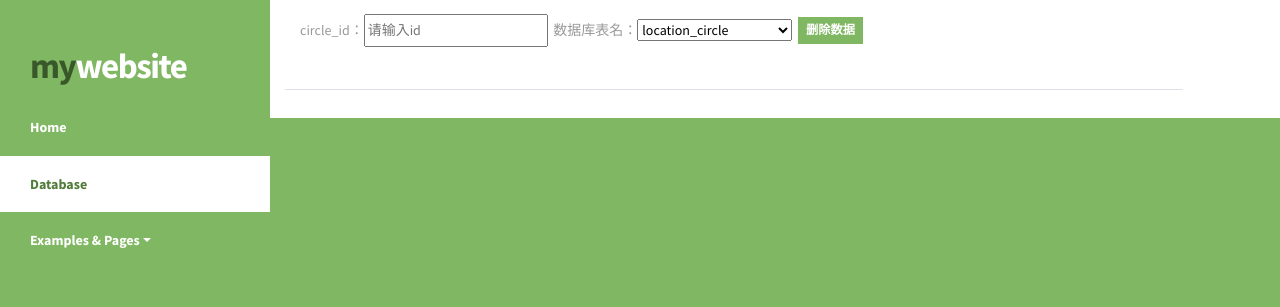
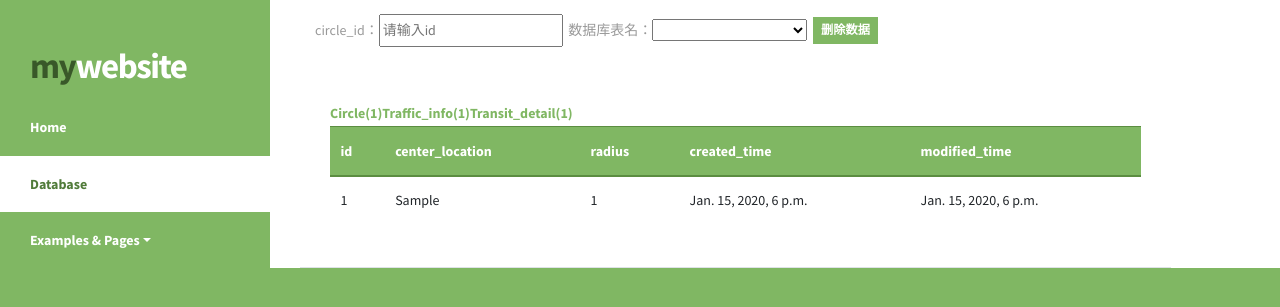
Before and after one commit to michaelWGR/map, a Django app: page /db_data in a window 1280 px wide. Shown: the top 307 px of the page. Run offline with Django 3.2, Linux system fonts and the light colour scheme; tables that the repository leaves empty hold one stand-in row (values such as "Sample post"); some libraries are stand-ins or nearby versions.

Commit message:
添加数据库显示

```diff
--- a/location/models.py
+++ b/location/models.py
@@ -19,7 +19,7 @@ class Circle(models.Model):
     created_time = models.DateTimeField(default=timezone.now(), verbose_name='创建时间')
 
     def __str__(self):
-        return self.id
+        return self.center_location
 
 class Traffic_info(models.Model):
     name = models.CharField(max_length=50, verbose_name='交通名称')
--- a/location/static/location/js/db_data.js
+++ b/location/static/location/js/db_data.js
@@ -1,22 +1,25 @@
 $(function () {
-    $("#delete_data").click(function () {
+    $("#delete_data_button").click(function () {
         let formData = {
             circle_id: $("#circle_id").val(),
             db_table_name: $("#db_table_name").val()
         };
         $.post("db_data/delete_data", formData, function (data) {
+
             if (data["code"] === 0) {
-                $("#delete_count").text("已删除数据" + data["delete_count"] + "条");
-                var msg = "";
+                let del_count = "已删除数据" + data["delete_count"] + "条";
+                let msg = "已删除数据信息：";
                 for (i in data["delete_msg"]) {
-                    msg += i + ":" + data["delete_msg"][i] + "\t";
+                    msg += i + ":" + data["delete_msg"][i] + "  ";
                 }
-                $("#delete_msg").text("已删除数据信息：" + msg);
+                alert(del_count + "\n" + msg);
+                window.location.reload();
             }
             else {
-                $("#delete_msg").text(data["error"]);
+                alert(data["error"])
             }
+        });
+    });
 
-        })
-    });
+    $("#db_tab li:eq(0) a").tab('show');
 });
--- a/location/views.py
+++ b/location/views.py
@@ -27,9 +27,9 @@ def detail(request, traffic_info_id):
     return render(request, 'location/detail.html', context)
 
 def db_data(request):
-    circle_list = Circle.objects.all().order_by('id')
-    traffic_info_list = Traffic_info.objects.all().order_by('id')
-    transit_detail_list= Transit_detail.objects.all().order_by('id')
+    circle_list = Circle.objects.all().order_by('-modified_time')
+    traffic_info_list = Traffic_info.objects.all().order_by('-modified_time')
+    transit_detail_list= Transit_detail.objects.all().order_by('-modified_time')
     context = {
         'circle_list': circle_list,
         'traffic_info_list': traffic_info_list,
--- a/templates/base.html
+++ b/templates/base.html
@@ -7,7 +7,6 @@
         <meta name="viewport" content="width=device-width, initial-scale=1, shrink-to-fit=no">
 
         <!-- Main CSS -->
-
         <link rel="stylesheet" href="{% static 'bootstrap-4.4.1/css/bootstrap.min.css' %}">
         <link rel="stylesheet" href="{% static 'bootstrap-4.4.1/fontawesome-free-5.12.1-web/css/all.css' %}">
         <link rel="stylesheet" href="{% static 'location/css/style.css' %}">
--- a/templates/location/db_data.html
+++ b/templates/location/db_data.html
@@ -23,7 +23,6 @@
 {% endblock %}
 
 {% block main %}
-<div class="row">
     <article class="col-md-11">
         <form class="form-inline" role="form">
             <div class="form-group">
@@ -34,18 +33,113 @@
             <div class="form-group">
                 <label for="db_table_name">数据库表名：</label>
                 <select id="db_table_name">
+                    <option value=""></option>
                     <option value="location_circle">location_circle</option>
                     <option value="location_traffic_info">location_traffic_info</option>
                     <option value="location_transit_detail">location_transit_detail</option>
                 </select>
             </div>
             &nbsp;&nbsp;
-            <input class="btn btn-primary btn-sm" id="delete_data" type="button" value="删除数据">
+            <input class="btn btn-primary btn-sm" id="delete_data_button" type="button" value="删除数据">
         </form>
-        <p><span id="delete_count"></span></p>
-        <p><span id="delete_msg"></span></p>
+        <br><br>
+
+        <div class="col-12">
+            <ul class="nav nav-pills" id="db_tab">
+                <li><a href="#circle" data-toggle="tab" title="Circle">Circle({{ circle_list.count }})</a></li>
+                <li><a href="#traffic_info" data-toggle="tab" title="Traffic_info">Traffic_info({{ traffic_info_list.count }})</a></li>
+                <li><a href="#transit_detail" data-toggle="tab" title="Transit_detail">Transit_detail({{ transit_detail_list.count }})</a></li>
+            </ul>
+            <div class="tab-content">
+                <div class="tab-pane fade in active" id="circle">
+                    {% if circle_list %}
+                        <table class="table table-hover">
+                            <thead>
+                                <tr>
+                                    <th>id</th>
+                                    <th>center_location</th>
+                                    <th>radius</th>
+                                    <th>created_time</th>
+                                    <th>modified_time</th>
+                                </tr>
+                            </thead>
+                            <tbody>
+                                {% for circle in circle_list %}
+                                    <tr>
+                                        <td>{{ circle.id }}</td>
+                                        <td>{{ circle.center_location }}</td>
+                                        <td>{{ circle.radius }}</td>
+                                        <td>{{ circle.created_time }}</td>
+                                        <td>{{ circle.modified_time }}</td>
+                                    </tr>
+                                {% endfor %}
+                            </tbody>
+                        </table>
+                    {% endif %}
+                </div>
+                <div class="tab-pane fade" id="traffic_info">
+                    {% if traffic_info_list %}
+                        <table class="table table-hover">
+                            <thead>
+                                <tr>
+                                    <th>id</th>
+                                    <th>name</th>
+                                    <th>location</th>
+                                    <th>circle_id</th>
+                                    <th>created_time</th>
+                                    <th>modified_time</th>
+                                </tr>
+                            </thead>
+                            <tbody>
+                                {% for traffic_info in traffic_info_list %}
+                                    <tr>
+                                        <td>{{ traffic_info.id }}</td>
+                                        <td>{{ traffic_info.name }}</td>
+                                        <td>{{ traffic_info.location }}</td>
+                                        <td>{{ traffic_info.circle_id }}</td>
+                                        <td>{{ traffic_info.created_time }}</td>
+                                        <td>{{ traffic_info.modified_time }}</td>
+                                    </tr>
+                                {% endfor %}
+                            </tbody>
+                        </table>
+                    {% endif %}
+                </div>
+                <div class="tab-pane fade" id="transit_detail">
+                    {% if transit_detail_list %}
+                        <table class="table table-hover">
+                            <thead>
+                                <tr>
+                                    <th>id</th>
+                                    <th>total_per_cost</th>
+                                    <th>total_per_duration</th>
+                                    <th>total_per_walking_distance</th>
+                                    <th>total_per_distance</th>
+                                    <th>circle_id</th>
+                                    <th>created_time</th>
+                                    <th>modified_time</th>
+                                </tr>
+                            </thead>
+                            <tbody>
+                                {% for transit_detail in transit_detail_list %}
+                                    <tr>
+                                        <td>{{ transit_detail.id }}</td>
+                                        <td>{{ transit_detail.total_per_cost }}</td>
+                                        <td>{{ transit_detail.total_per_duration }}</td>
+                                        <td>{{ transit_detail.total_per_walking_distance }}</td>
+                                        <td>{{ transit_detail.total_per_distance }}</td>
+                                        <td>{{ transit_detail.circle_id }}</td>
+                                        <td>{{ transit_detail.created_time }}</td>
+                                        <td>{{ transit_detail.modified_time }}</td>
+                                    </tr>
+                                {% endfor %}
+                            </tbody>
+                        </table>
+                    {% endif %}
+                </div>
+            </div>
+        </div>
     </article>
-</div>
 {% endblock %}
 
 {% block bodyjs %}
```
